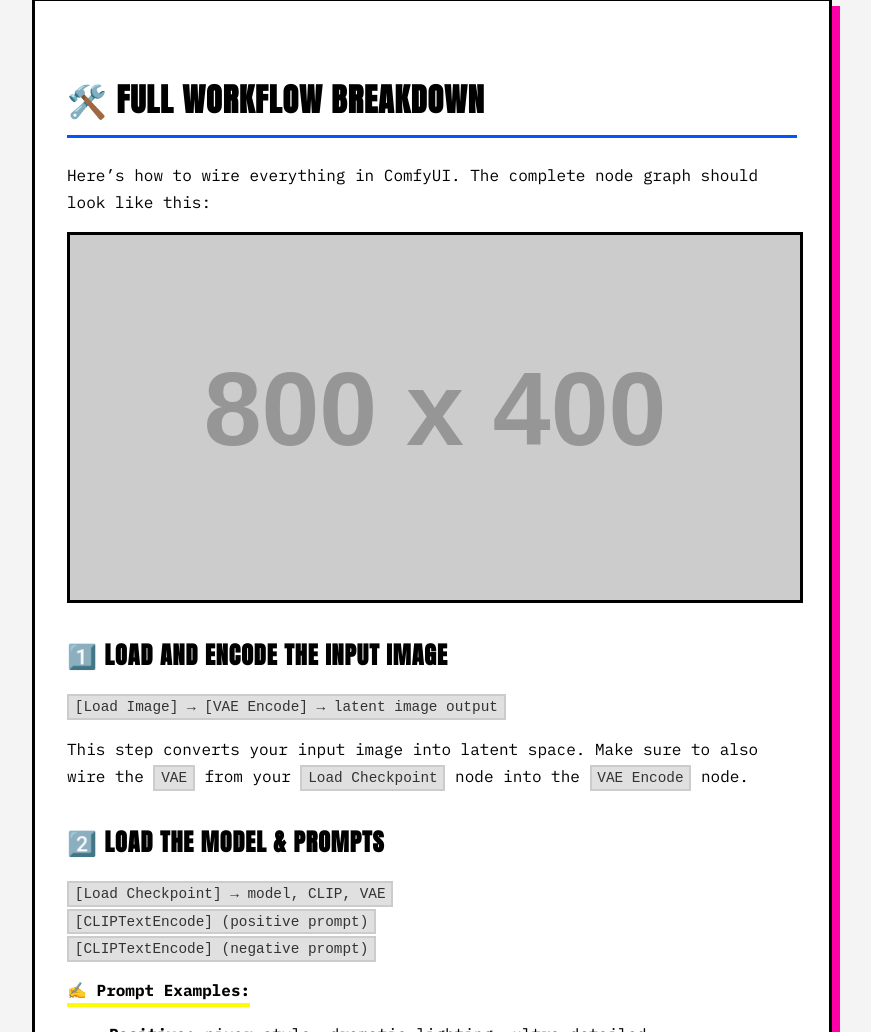
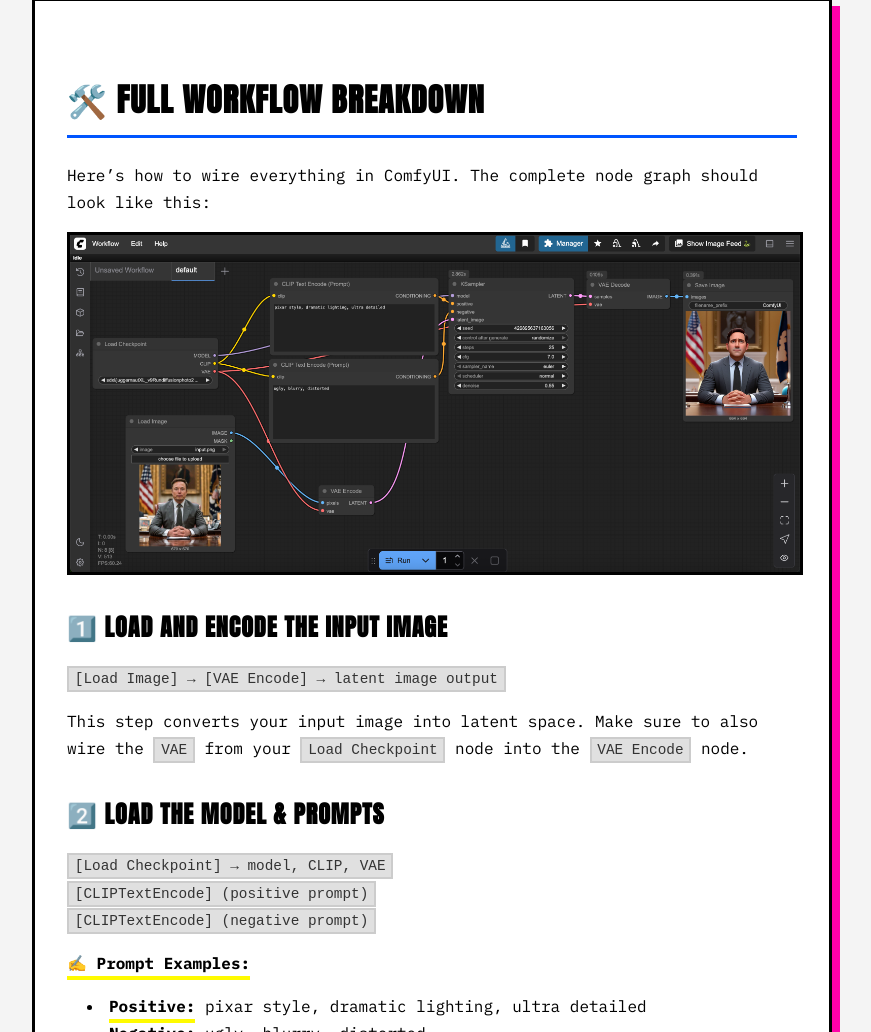
Before and after one commit to Amrindersingh1/Blogs, a plain HTML site: page comfyui-2-img2img.html in a window 1280 px wide. Shown: the part 1705-2737 px from the top of the page, without its empty margins (208-1079 px from the left). Drawn offline with Linux system fonts and the light colour scheme; placeholder pictures from the web are drawn by us.

Commit message:
Update comfyui-2-img2img.html

```diff
--- a/comfyui-2-img2img.html
+++ b/comfyui-2-img2img.html
@@ -258,7 +258,7 @@
         <div class="content-slab">
             <h2>🛠️ Full Workflow Breakdown</h2>
             <p>Here’s how to wire everything in ComfyUI. The complete node graph should look like this:</p>
-            <img src="./comfyui/img2img/workflow.jpg" alt="ComfyUI Img2Img workflow diagram" onerror="this.onerror=null;this.src='https://placehold.co/800x400/ffffff/000000?text=Workflow+Diagram';">
+            <img src="./comfyui/img2img/workflow.png" alt="ComfyUI Img2Img workflow diagram" onerror="this.onerror=null;this.src='https://placehold.co/800x400/ffffff/000000?text=Workflow+Diagram';">
 
             <h3>1️⃣ Load and Encode the Input Image</h3>
             <p><code>[Load Image] → [VAE Encode] → latent image output</code></p>
```
